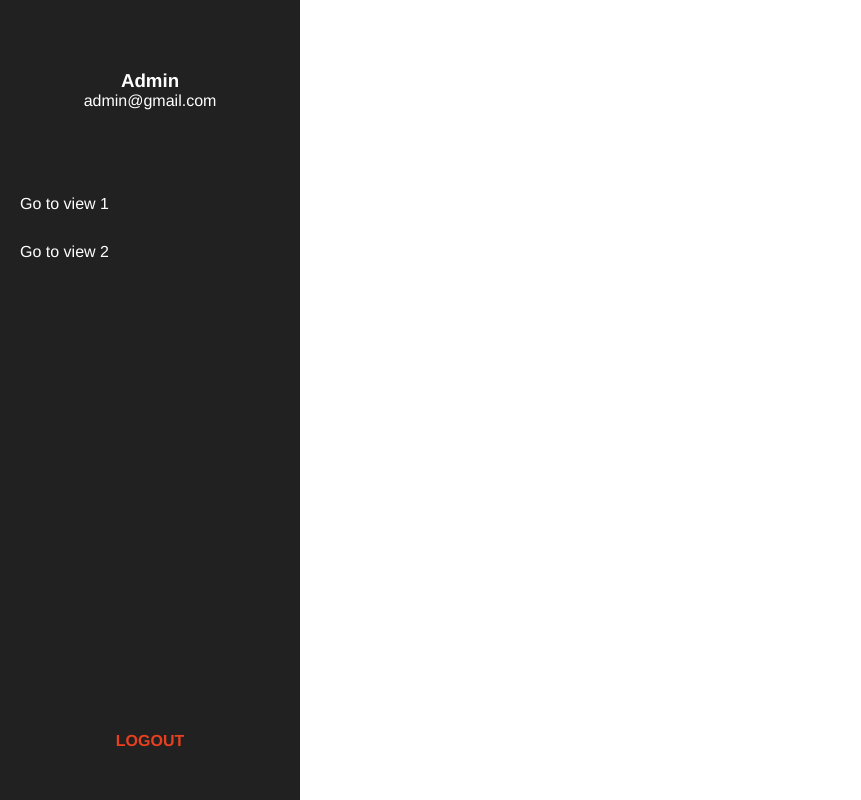
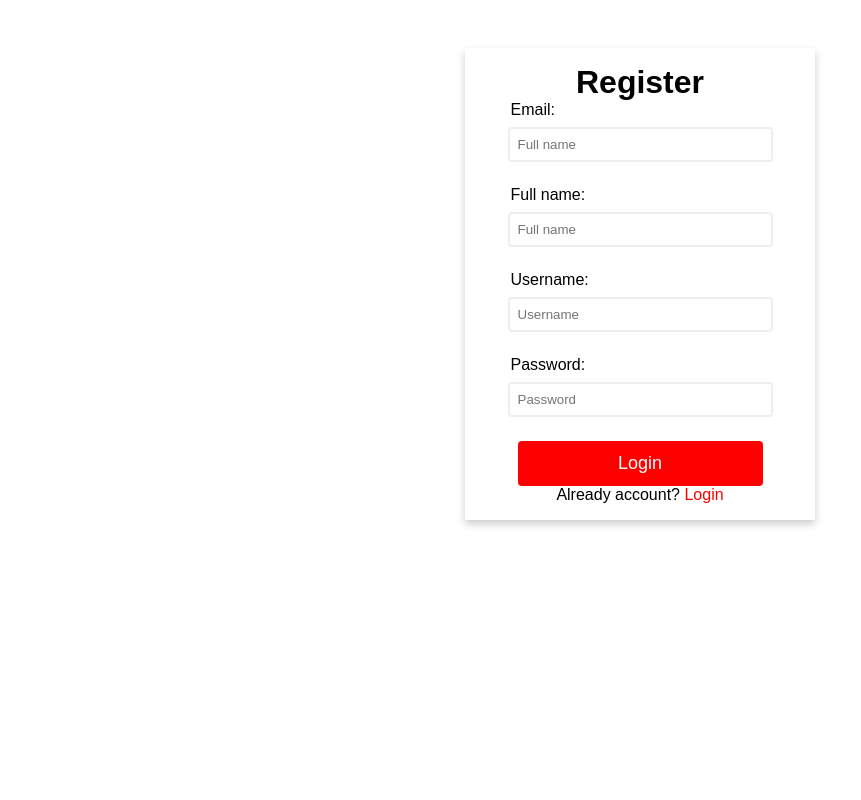
Before and after one commit to DucGiDay/vue3-exam, a Vue app: page /register in a window 1280 px wide. Shown: the whole page, without its empty margins (0-861 px from the left). Built offline with nearby package versions, Linux system fonts and the light colour scheme.

Commit message:
thêm trang register

```diff
--- a/src/components/LoginPage.vue
+++ b/src/components/LoginPage.vue
@@ -14,6 +14,7 @@
     <p class="noti">{{errIncorrectUsername}}</p>
 
     <button @click="login" :disabled='disabled'>Login</button>
+    <p>Already account? <router-link class="routerLink" to="/register">Register</router-link></p>
 
   </div>
 </template>
@@ -84,44 +85,5 @@ export default {
 </script>
 
 <style>
-.card {
-    box-shadow: 0 4px 8px 0 rgba(0, 0, 0, 0.2);
-    max-width: 300px;
-    margin: auto;
-    text-align: center;
-    font-family: arial;
-    padding: 1rem 0;
-  }
 
-
-  .card button {
-    border: none;
-    outline: 0;
-    padding: 12px;
-    color: white;
-    background-color: red;
-    border-radius: 4px;
-    text-align: center;
-    cursor: pointer;
-    width: 70%;
-    font-size: 18px;
-  }
-
-  .card button:hover {
-    opacity: 0.7;
-  }
-  label {
-    margin-left: -8rem;
-  }
-  .card input {
-    /* border: 1px; */
-    border: 2px solid #eee;
-    width: 70%;
-    border-radius: 4px;
-    padding: .6em .6em;
-  }
-  .noti {
-    color: red;
-    font-size: small;
-  }
 </style>
--- /dev/null
+++ b/src/components/RegisterPage.vue
@@ -0,0 +1,105 @@
+<template>
+  <div class="card">
+    <h1>Register</h1>
+
+    <label for="">Email:</label>
+    <br />
+    <input v-model="email" type="text" placeholder="Full name">
+    <br/>
+
+    <label for="">Full name:</label>
+    <br />
+    <input v-model="fullName" type="text" placeholder="Full name">
+    <br/>
+
+    <label for="username">Username:</label>
+    <br />
+    <input v-model="username" type="text" id="username" name="username" placeholder="Username">
+    <br/>
+
+    <label for="password">Password:</label>
+    <br />
+    <input v-model="password" type="password" id="password" name="password" placeholder="Password">
+    <button @click="login" :disabled='disabled'>Login</button>
+    <nav>Already account? <router-link class="routerLink" to="/login">Login</router-link></nav>
+
+  </div>
+</template>
+
+<script>
+export default {
+  data() {
+    return {
+      username: '',
+      password: '',
+      errRequireUsername: '',
+      errRequirePassword: '',
+      errIncorrectUsername: ''
+    }
+  },
+  mounted() {
+    this.errRequireUsername = "Username is require"
+    this.errRequirePassword = "Password is require"
+    this.errIncorrectUsername = ""
+  },
+  methods: {
+    login() {
+      console.log("username: ", this.username)
+      console.log("password: ", this.password)
+    }
+  }
+}
+</script>
+
+<style>
+.card {
+  box-shadow: 0 4px 8px 0 rgba(0, 0, 0, 0.2);
+  max-width: 350px;
+  margin: auto;
+  text-align: center;
+  font-family: arial;
+  padding: 1rem 0;
+  position: relative;
+}
+
+
+.card button {
+  border: none;
+  outline: 0;
+  padding: 12px;
+  color: white;
+  background-color: red;
+  border-radius: 4px;
+  text-align: center;
+  cursor: pointer;
+  width: 70%;
+  font-size: 18px;
+}
+
+.card button:hover {
+  opacity: 0.7;
+}
+
+label {
+  position: absolute;
+  left: 13%;
+  /* right: inherit; */
+}
+
+.card input {
+  border: 2px solid #eee;
+  width: 70%;
+  border-radius: 4px;
+  padding: .6em .6em;
+  margin: .5rem 0 1.5rem;
+}
+
+.noti {
+  color: red;
+  font-size: small;
+}
+.routerLink{
+  color: red;
+  cursor: pointer;
+}
+</style>
--- a/src/routers/index.js
+++ b/src/routers/index.js
@@ -10,10 +10,15 @@ const routes = [
     component: () => import('@/components/LoginPage.vue'),
     meta: { layout: 'default' },
   },
+  {
+    path: '/register',
+    component: () => import('@/components/RegisterPage.vue'),
+    meta: { layout: 'default' },
+  },
 
 ]
 
 export default createRouter({
-    history: createWebHistory(),
-    routes,
-  })
+  history: createWebHistory(),
+  routes,
+})
```
Also changed, not shown: src/components/Register.vue (deleted).
